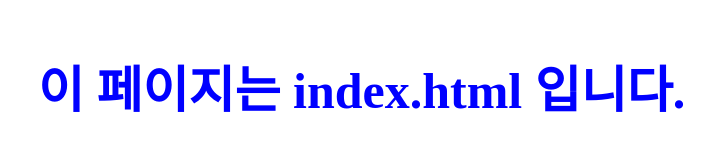
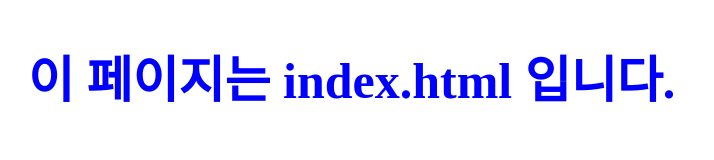
Before and after one commit to ryu11kr/gp, a website: page root/index.html in a window 1280 px wide. Shown: the whole page, without its empty margins (12-726 px from the left). Drawn offline with nearby package versions, Linux system fonts and the light colour scheme.

Commit message:
gp sync today last

```diff
--- a/root/static/css/min/compress.css
+++ b/root/static/css/min/compress.css
@@ -1 +1 @@
-@charset "UTF-8";*{margin:0;padding:0}h1{margin:50px;color:#00f}.test{width:300px;height:150px;border:2px solid #000}.test ul{background:#eee}.test ul li{color:red;font-weight:bold}
+@charset "UTF-8";*{margin:0;padding:0}h1{margin:40px;color:#00f}.test{width:300px;height:150px;border:2px solid #000}.test ul{background:#eee}.test ul li{color:red;font-weight:bold}
--- a/root/static/scss/style.scss
+++ b/root/static/scss/style.scss
@@ -8,7 +8,7 @@
 	padding: 0;
 }
 h1 {
-	margin: 50px;
+	margin: 40px;
 	color:#0000ff;
 }
 .test {
```
Also changed, not shown: root/static/css/min/style.min.css, root/static/css/style.css.
